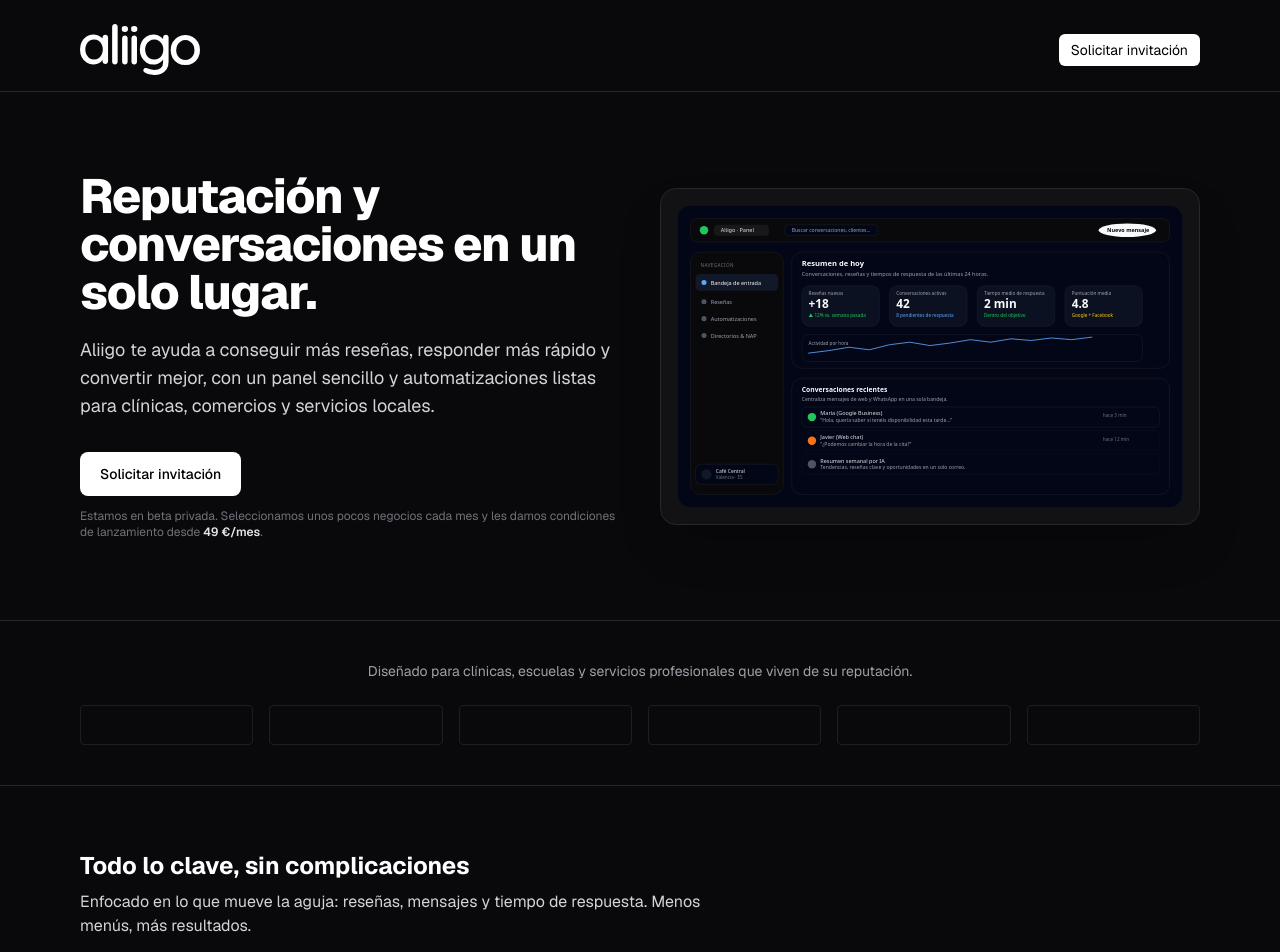
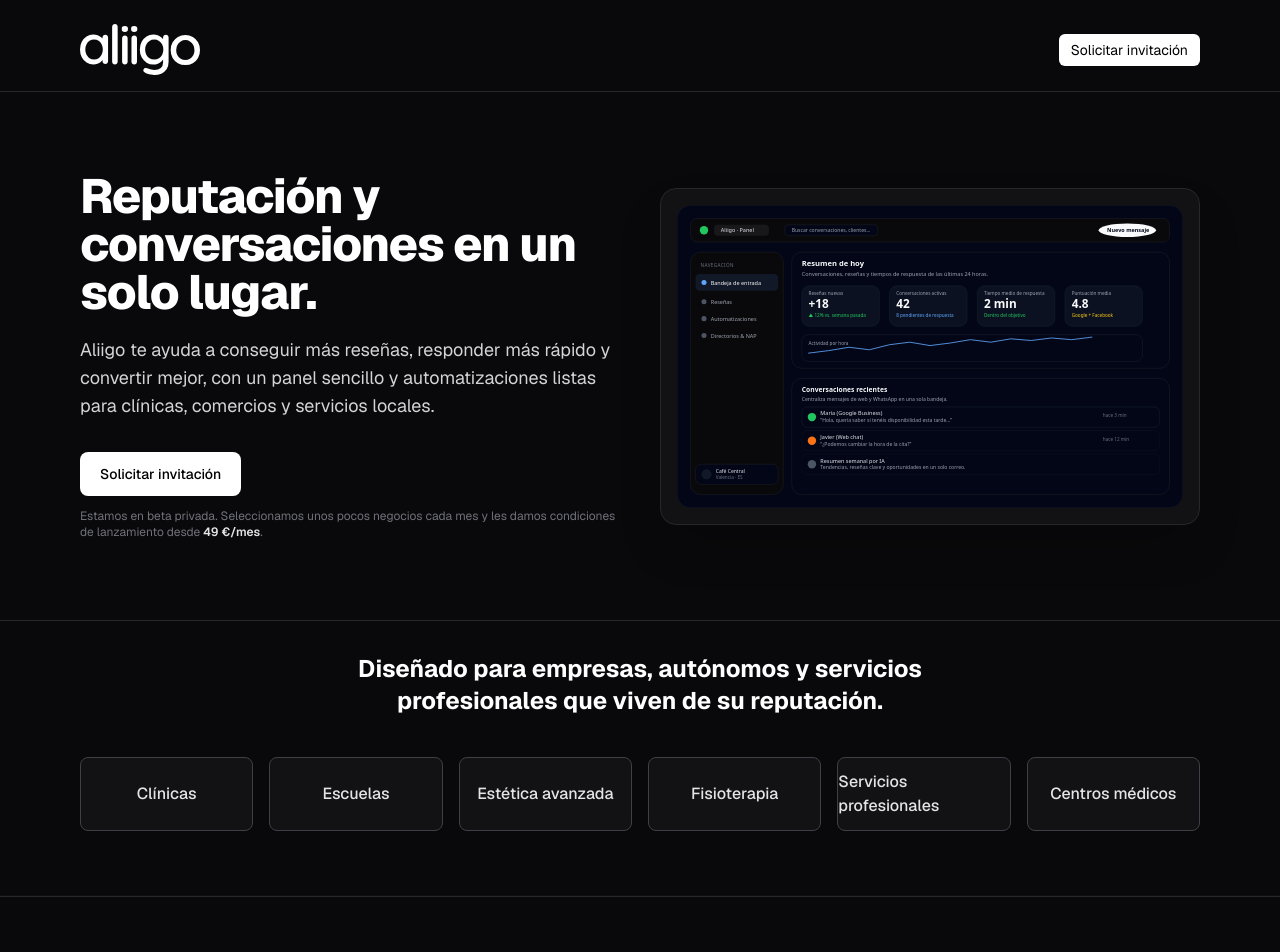
Before and after one commit to eacastel/aliigo, a Next.js app: page / in a window 1280 px wide. Shown: the top 952 px of the page. Built offline with nearby package versions, Linux system fonts and the light colour scheme; no server answers.

Commit message:
center businesses

```diff
--- a/src/app/(public)/page.tsx
+++ b/src/app/(public)/page.tsx
@@ -7,8 +7,6 @@
   description:
     "Aliigo ayuda a negocios locales a conseguir más reseñas, responder más rápido y centralizar conversaciones en un solo panel. Acceso en beta privada por invitación.",
 };
-
-
 
 export default function HomePage() {
   return (
@@ -58,14 +56,38 @@
         </div>
       </section>
 
-      {/* SOCIAL PROOF */}
-<section className="bg-zinc-950">
-  <div className="max-w-6xl mx-auto px-4 py-10">
-    <p className="text-center text-sm text-zinc-400">
-      Diseñado para clínicas, escuelas y servicios profesionales que viven de su reputación.
-    </p>
+{/* SOCIAL PROOF */}
+<section className="bg-zinc-950 border-b border-zinc-900/50">
+  <div className="max-w-6xl mx-auto px-4 py-8">
+<h2 className="text-2xl font-bold text-white text-center px-4 md:max-w-2xl mx-auto">
+  Diseñado para empresas, autónomos y servicios profesionales que viven de su reputación.
+</h2>
 
-    <div className="mt-6 grid grid-cols-2 sm:grid-cols-3 lg:grid-cols-6 gap-4 opacity-70"> <div className="h-10 rounded border border-zinc-800" /> <div className="h-10 rounded border border-zinc-800" /> <div className="h-10 rounded border border-zinc-800" /> <div className="h-10 rounded border border-zinc-800" /> <div className="h-10 rounded border border-zinc-800" /> <div className="h-10 rounded border border-zinc-800" /> </div> </div> </section>
+    <div className="mt-10 mb-8 grid grid-cols-2 sm:grid-cols-3 lg:grid-cols-6 gap-4">
+      {[
+        "Clínicas",
+        "Escuelas",
+        "Estética avanzada",
+        "Fisioterapia",
+        "Servicios profesionales",
+        "Centros médicos",
+      ].map((label) => (
+        <div
+          key={label}
+          className="flex items-center justify-center
+          py-3 rounded-lg
+          border border-zinc-700
+          bg-zinc-900/60
+           text-zinc-200 font-medium"
+        >
+          {label}
+        </div>
+      ))}
+    </div>
+  </div>
+</section>
+
+
 
       {/* FEATURES */}
       <section className="bg-zinc-950 border-y border-zinc-800">
```
